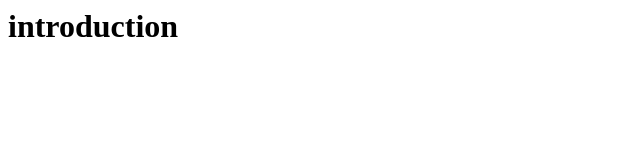
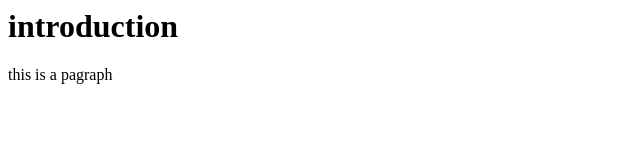
Before and after one commit to AhamedAhnaf/codegen, a plain HTML site: page index.html in a window 1280 px wide. Shown: the full height of the page, 0-640 px from the left. Drawn offline with Linux system fonts and the light colour scheme.

Commit message:
Update index.html

```diff
--- a/index.html
+++ b/index.html
@@ -4,5 +4,7 @@
 </head>
   <body>
     <h1>introduction</h1>
+
+    <p>this is a pagraph</p>
   </body>
 </html>
```
